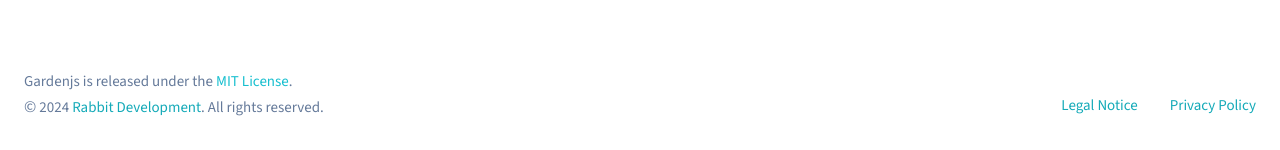
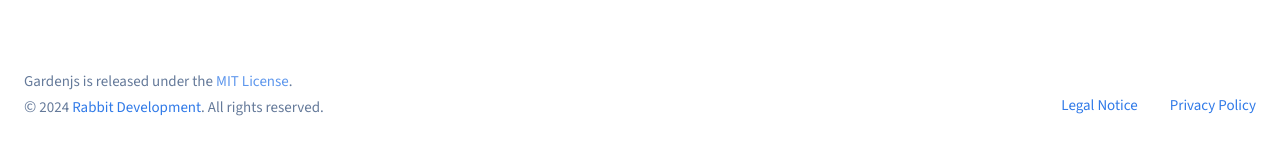
Before and after one commit to gardenjs/docs, a SvelteKit app: page /legalnotice in a window 1280 px wide. In both pictures the pointer is over the link "MIT License". Shown: the part 1154-1304 px from the top of the page. Built offline with nearby package versions, Linux system fonts and the light colour scheme.

Commit message:
styles: link color blue on other pages than home

```diff
--- a/src/components/footer/Footer.svelte
+++ b/src/components/footer/Footer.svelte
@@ -71,13 +71,13 @@
       a {
         display: inline-block;
         font-size: 0.813rem;
-        color: var(--c-footer-link);
+        color: var(--c-link);
         text-decoration: none;
         @media (min-width: 960px) {
           font-size: 0.938rem;
         }
         &:hover {
-          color: var(--c-footer-link-hl);
+          color: var(--c-link-hl);
         }
       }
       .footer_nav {
@@ -105,6 +105,12 @@
       .footer_nav li {
         font-family:"Gloria Hallelujah";
       }
+      a {
+        color: var(--c-footer-link);
+        &:hover {
+          color: var(--c-footer-link-hl);
+        }
+      }
     }
   }
 </style>
```
